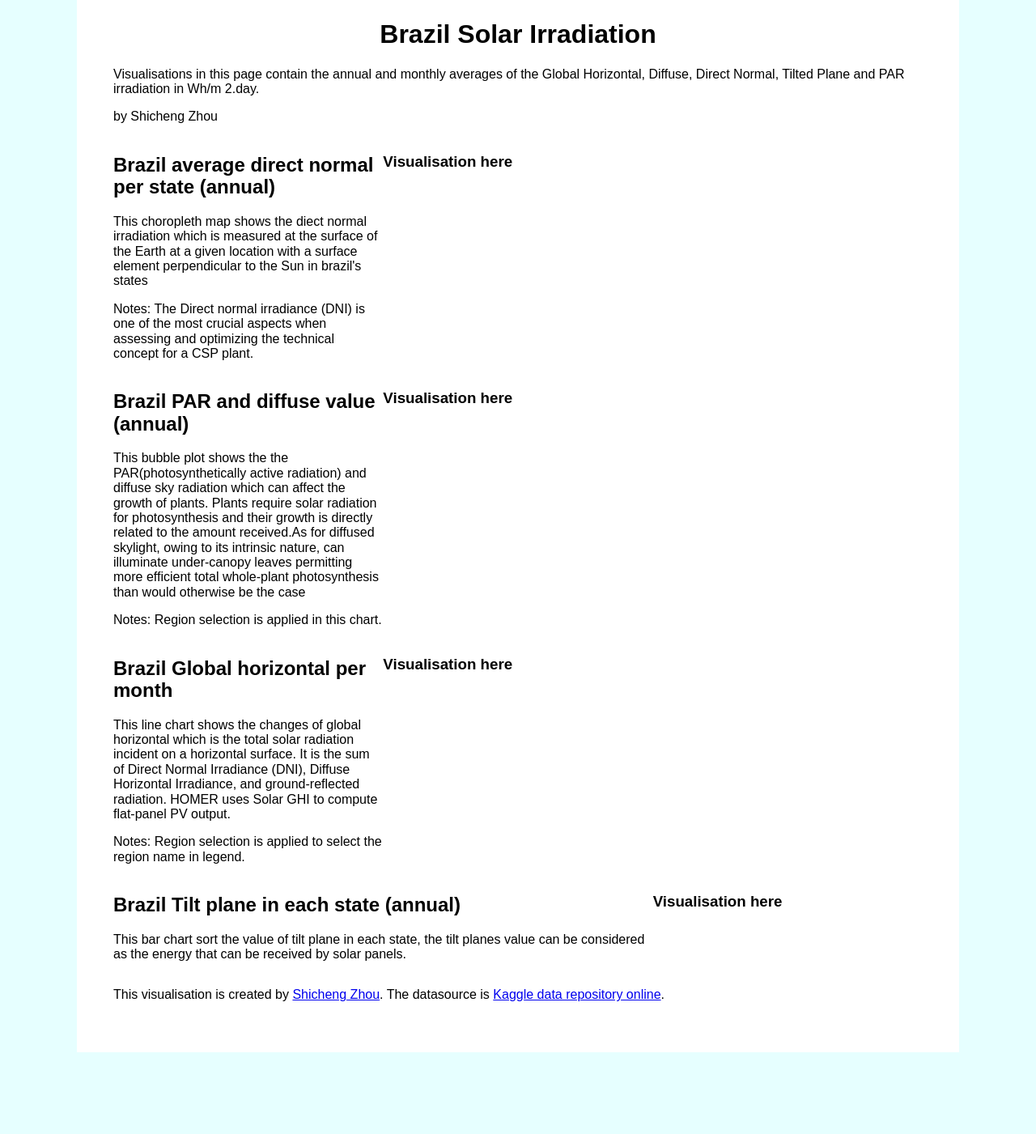
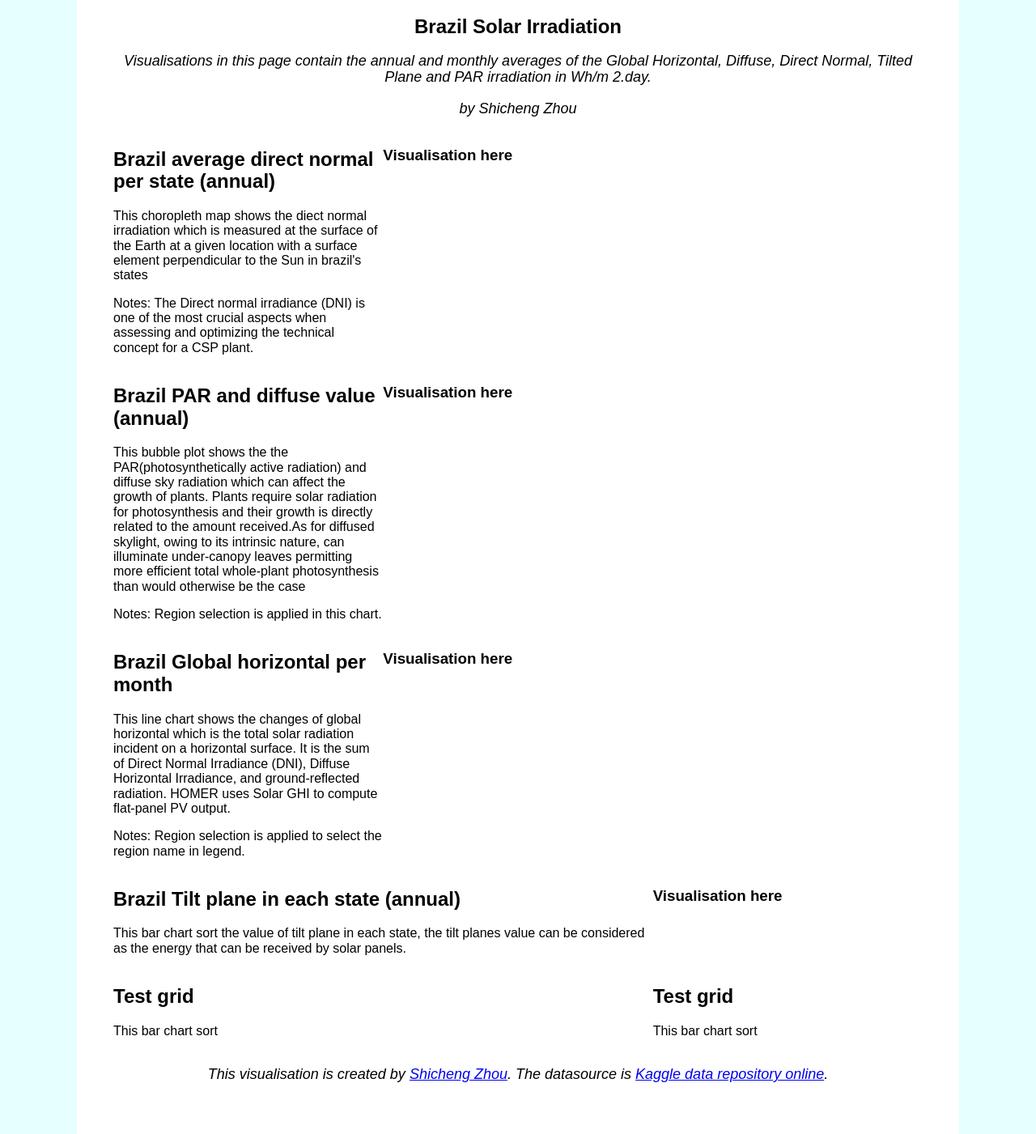
Before and after one commit to Sequencev/FIT3179, a plain HTML site: page index.html in a window 1280 px wide. Shown: the part 17-1418 px from the top of the page at 81% size. Before the commit the page ends 1317 px from the top, so only its background shows below. Drawn offline with nearby package versions, Linux system fonts and the light colour scheme; a script that the page names is missing.

Commit message:
Update index.html

```diff
--- a/index.html
+++ b/index.html
@@ -29,10 +29,23 @@
 
     h1 {
       text-align: center;
+      font-weight: 1200;
     }
 
-    .pure-g-1-1 p {
+    .pure-u-1-1 h1 {
+      font-size: 24px;
       text-align: center;
+    }
+
+    .pure-u-1-1 p {
+      font-style: italic;
+      font-size: 18px;
+      text-align: center;
+    }
+
+    .vis-container {
+      width: 100%;
+      height: 100%;
     }
   </style>
 </head>
@@ -60,7 +73,9 @@
       </div>
       <div class="pure-u-2-3">
         <h3>Visualisation here</h3>
-        <div id="vis1"></div>
+        <div class="vis-container">
+          <div id="vis1"></div>
+        </div>
       </div>
     </div>
     <!-- grid end -->
@@ -76,7 +91,9 @@
       </div>
       <div class="pure-u-2-3">
         <h3>Visualisation here</h3>
-        <div id="vis2"></div>
+        <div class="vis-container">
+          <div id="vis2"></div>
+        </div>
       </div>
     </div>
     <!-- grid end -->
@@ -91,7 +108,9 @@
       </div>
       <div class="pure-u-2-3">
         <h3>Visualisation here</h3>
-        <div id="vis3"></div>
+        <div class="vis-container">
+          <div id="vis3"></div>
+        </div>
       </div>
     </div>
     <!-- grid end -->
@@ -105,7 +124,24 @@
       </div>
       <div class="pure-u-1-3">
         <h3>Visualisation here</h3>
-        <div id="vis4"></div>
+        <div class="vis-container">
+          <div id="vis4"></div>
+        </div>
+      </div>
+    </div>
+    <!-- grid end -->
+
+    <!-- grid -->
+    <div class="pure-g">
+      <div class="pure-u-2-3">
+        <h2>Test grid</h2>
+        <p>This bar chart sort
+        </p>
+      </div>
+      <div class="pure-u-1-3">
+        <h2>Test grid</h2>
+        <p>This bar chart sort
+        </p>
       </div>
     </div>
     <!-- grid end -->
```
